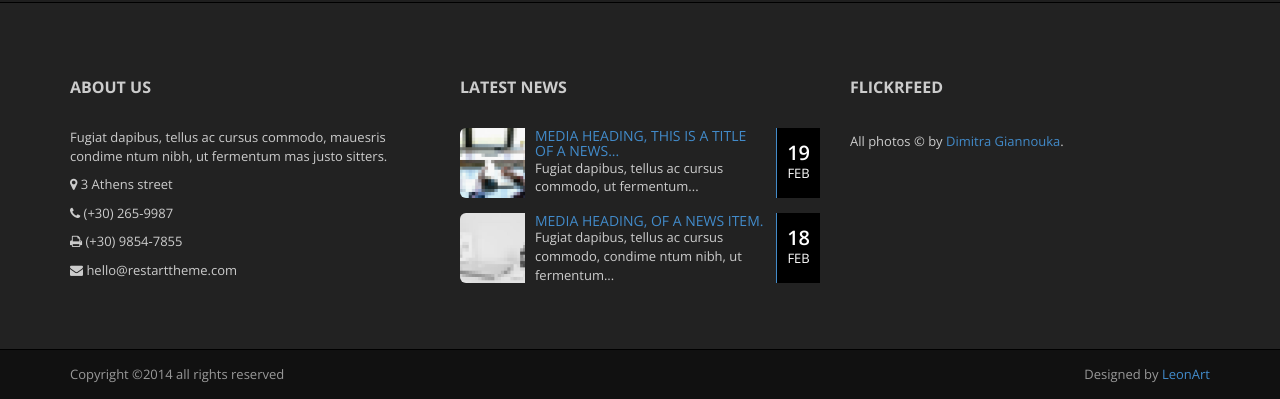
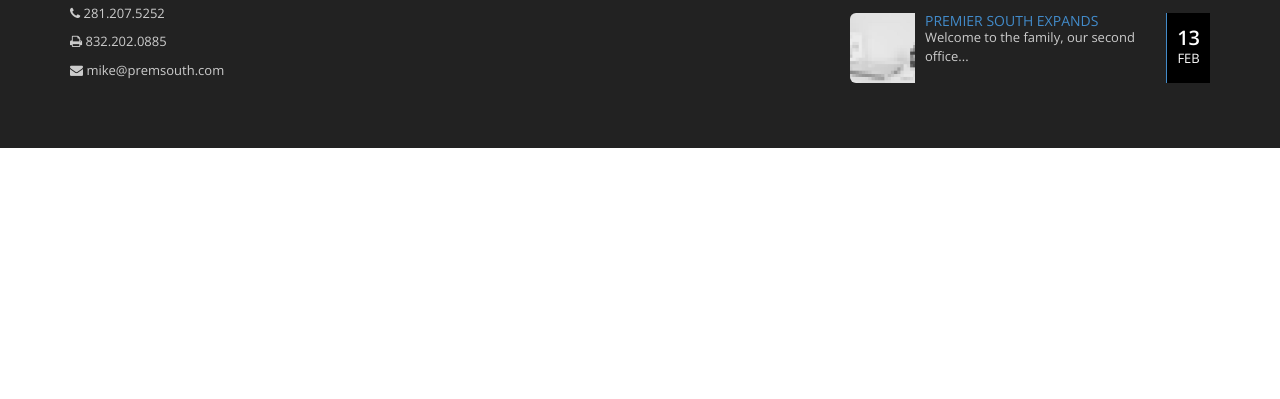
Before and after one commit to eganpg/premsouth, a plain HTML site: page contact.html in a window 1280 px wide. Shown: the part 862-1261 px from the top of the page. After the commit the page ends 1010 px from the top, so only its background shows below. Drawn offline with nearby package versions, Linux system fonts and the light colour scheme; some packages are replaced by stand-ins of ours; a script that the page names is missing.

Commit message:
added google maps api

```diff
--- a/contact.html
+++ b/contact.html
@@ -101,9 +101,9 @@
           </section>
      </div>
      <footer>
-          <section class="twitter_feed_wrapper">
+          <!-- <section class="twitter_feed_wrapper">
                <div class="container">
-                    <div class="row">
+                    <div class="row wow animated fadeInUp">
                          <div class="twitter_feed_icon col-sm-1 col-md-1"><a href="#twitter"><i class="fa fa-twitter"></i></a></div>
                          <div class="col-sm-11 col-md-11">
                               <blockquote>
@@ -112,46 +112,39 @@
                          </div>
                     </div>
                </div>
-          </section>
+          </section> -->
           <section id="footer_teasers_wrapper">
                <div class="container">
                     <div class="row">
                          <div class="footer_teaser col-sm-4 col-md-4">
                               <h3>About us</h3>
-                              <p>Fugiat dapibus, tellus ac cursus commodo, mauesris condime ntum nibh, ut fermentum mas justo sitters.</p>
-                              <p><i class="fa fa-map-marker"></i> 3 Athens street</p>
-                              <p><i class="fa fa-phone"></i> (+30) 265-9987</p>
-                              <p><i class="fa fa-print"></i> (+30) 9854-7855</p>
-                              <p><i class="fa fa-envelope"></i> hello@restarttheme.com</p>
+                              <p>We are excited to welcome you to our family and appreciate the opportunity to be a part of yours.</p>
+                              <p><i class="fa fa-map-marker"></i> 14905 SW FWY STE 201, Sugar Land, TX 77478</p>
+                              <p><i class="fa fa-phone"></i> 281.207.5252</p>
+                              <p><i class="fa fa-print"></i> 832.202.0885</p>
+                              <p><i class="fa fa-envelope"></i> mike@premsouth.com</p>
+                         </div>
+                         <div class="footer_teaser col-sm-4 col-md-4">
+                             <!--  <img src="images/premlogo1.jpg" alt="optional logo" height="160" width="350" style="text-align: center;"> -->
                          </div>
                          <div class="footer_teaser col-sm-4 col-md-4">
                               <h3>Latest News</h3>
                               <ul class="media-list">
                                    <li class="media"> <a href="#" class="media-photo" style="background-image:url(images/portfolio/t5.jpg)"></a> <a href="#" class="media-date">19<span>FEB</span></a>
-                                        <h5 class="media-heading"><a href="#">Media heading, this is a title of a news...</a></h5>
-                                        <p>Fugiat dapibus, tellus ac cursus commodo, ut fermentum...</p>
+                                        <h5 class="media-heading"><a href="#">Premier South adds flood insurance</a></h5>
+                                        <p>Most homeowner policies do not cover flood...</p>
                                    </li>
-                                   <li class="media"> <a href="#" class="media-photo" style="background-image:url(images/portfolio/t4.jpg)"></a> <a href="#" class="media-date">18<span>FEB</span></a>
-                                        <h5 class="media-heading"><a href="#">Media heading, of a news item.</a></h5>
-                                        <p>Fugiat dapibus, tellus ac cursus commodo, condime ntum nibh, ut fermentum...</p>
+                                   <li class="media"> <a href="#" class="media-photo" style="background-image:url(images/portfolio/t4.jpg)"></a> <a href="#" class="media-date">13<span>FEB</span></a>
+                                        <h5 class="media-heading"><a href="#">Premier South Expands</a></h5>
+                                        <p>Welcome to the family, our second office...</p>
                                    </li>
                               </ul>
                          </div>
-                         <div class="footer_teaser col-sm-4 col-md-4" id="latest-flickr-images">
-                              <h3>FlickrFeed</h3>
-                              <ul></ul> <p>All photos © by <a href="http://www.dimitragiannouka.com" target="_blank">Dimitra Giannouka</a>.</p>
-                         </div>
+
                     </div>
                </div>
           </section>
-          <section class="copyright">
-               <div class="container">
-                    <div class="row">
-                         <div class="col-sm-6 col-md-6"> Copyright ©2014 all rights reserved </div>
-                         <div class="text-right col-sm-6 col-md-6"> Designed by <a href="http://www.leonart.gr">LeonArt</a> </div>
-                    </div>
-               </div>
-          </section>
+
      </footer>
 </div>
 <script src="http://code.jquery.com/jquery-latest.min.js"></script>
@@ -172,7 +165,7 @@ When using Google Maps on your own site you MUST signup for your own API key at:
 https://developers.google.com/maps/documentation/javascript/tutorial#api_key
 After your sign up replace the key in the URL below or paste in the new script tag that Google provides.
 -->
-<script type="text/javascript" src="https://maps.googleapis.com/maps/api/js?key=AIzaSyA9dpgKXojmHke4mK4UHXLaqE6n898nHwo&sensor=false"></script>
+<script type="text/javascript" src="https://maps.googleapis.com/maps/api/js?key=AIzaSyDvYZVS1nWtO2qUh5z5tVxSRT4xgnGEd5s&sensor=false"></script>
 <script type="text/javascript">
             // When the window has finished loading create our google map below
             google.maps.event.addDomListener(window, 'load', init);
@@ -180,7 +173,7 @@ After your sign up replace the key in the URL below or paste in the new script t
             function init() {
 	      // The latitude and longitude to center the map (always required)
 	      // You can find it easily at http://universimmedia.pagesperso-orange.fr/geo/loc.htm
-	      var myLatlng = new google.maps.LatLng(51.50852, -0.1254); // London
+	      var myLatlng = new google.maps.LatLng(29.625177, -95.595633); // London
 
                 // Basic options for a simple Google Map
                 // For more options see: https://developers.google.com/maps/documentation/javascript/reference#MapOptions
```
